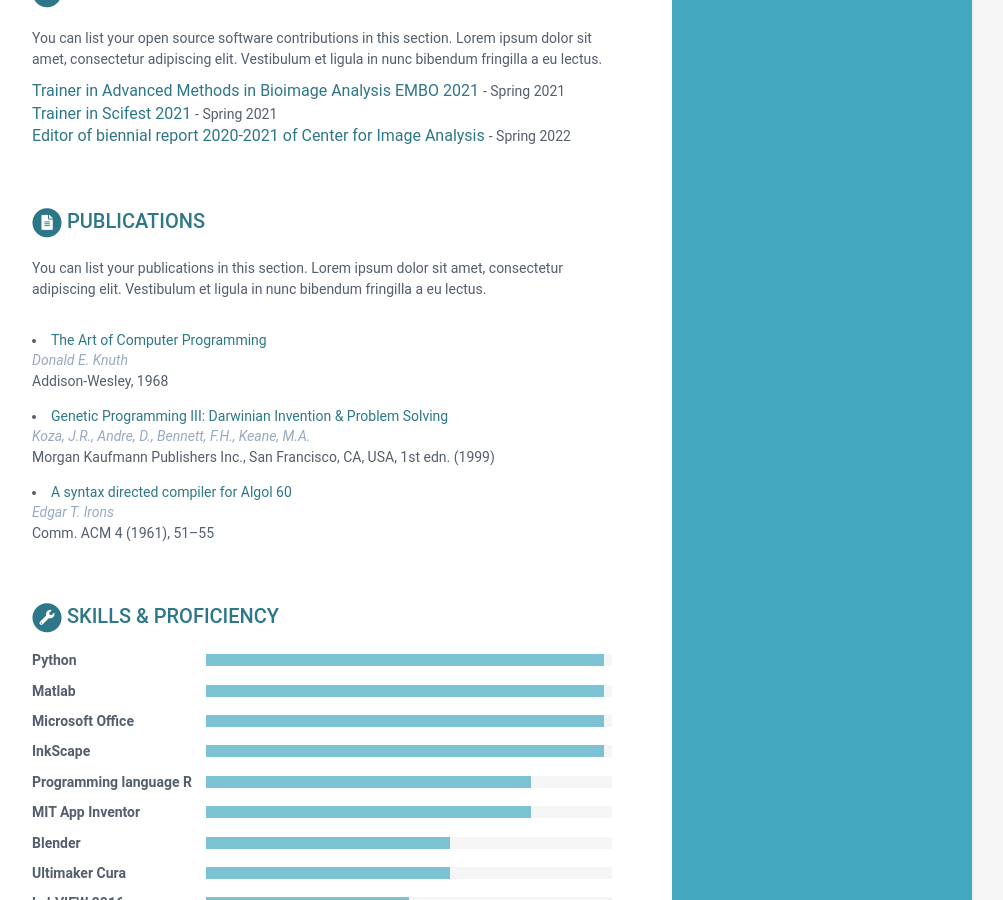
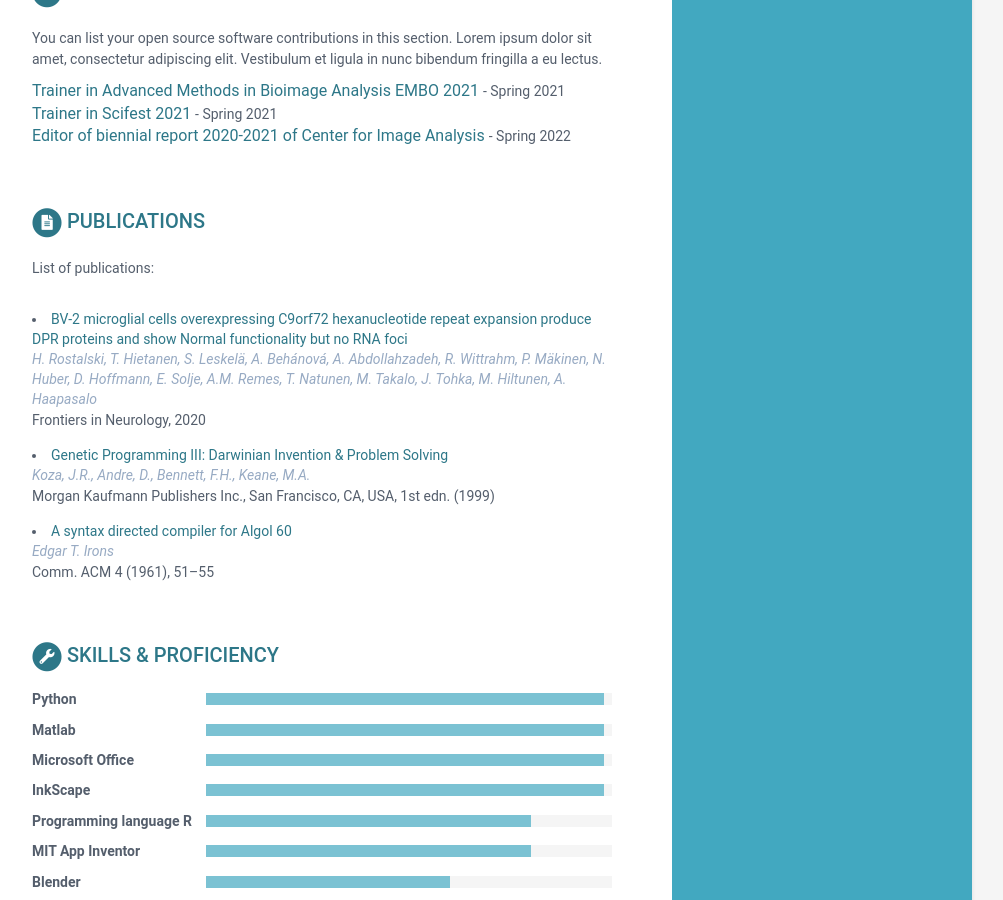
Before and after one commit to AndreaBehan/AndreaBehanova.github.io, a Jekyll site: the page built from index.html, in a window 1280 px wide and 900 px high, scrolled down 1543 px. Shown: the whole window, without its empty margins (168-1171 px from the left). Built offline with Jekyll 4.4.1, drawn with Linux system fonts in a browser that asks for light colours.

Commit message:
Update data.yml

```diff
--- a/_data/data.yml
+++ b/_data/data.yml
@@ -206,14 +206,12 @@ oss:
 publications:
     title: Publications
     intro: |
-      You can list your publications in this section. Lorem ipsum dolor sit
-      amet, consectetur adipiscing elit. Vestibulum et ligula in nunc
-      bibendum fringilla a eu lectus.
+      List of publications:
     papers:
-      - title: The Art of Computer Programming
-        link: "#"
-        authors: Donald E. Knuth
-        conference: Addison-Wesley, 1968
+      - title: BV-2 microglial cells overexpressing C9orf72 hexanucleotide repeat expansion produce DPR proteins and show Normal functionality but no RNA foci
+        link: "#https://www.frontiersin.org/articles/10.3389/fneur.2020.550140/full?&utm_source=Email_to_authors_&utm_medium=Email&utm_content=T1_11.5e1_author&utm_campaign=Email_publication&field=&journalName=Frontiers_in_Neurology&id=550140"
+        authors: H. Rostalski, T. Hietanen, S. Leskelä, A. Behánová, A. Abdollahzadeh, R. Wittrahm, P. Mäkinen, N. Huber, D. Hoffmann, E. Solje, A.M. Remes, T. Natunen, M. Takalo, J. Tohka, M. Hiltunen, A. Haapasalo
+        conference: Frontiers in Neurology, 2020
 
       - title: "Genetic Programming III: Darwinian Invention &amp; Problem Solving"
         link: "#"
```
